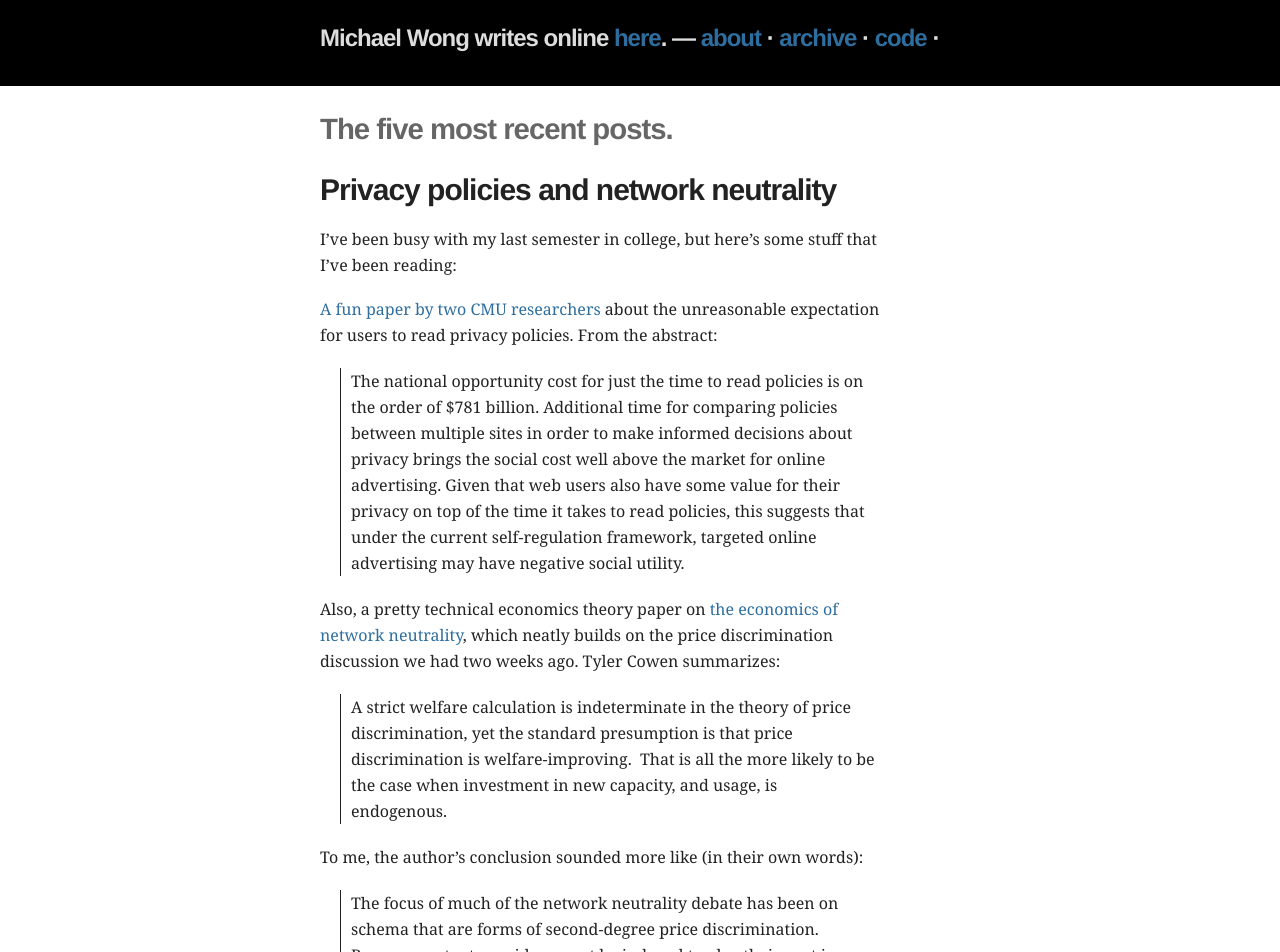
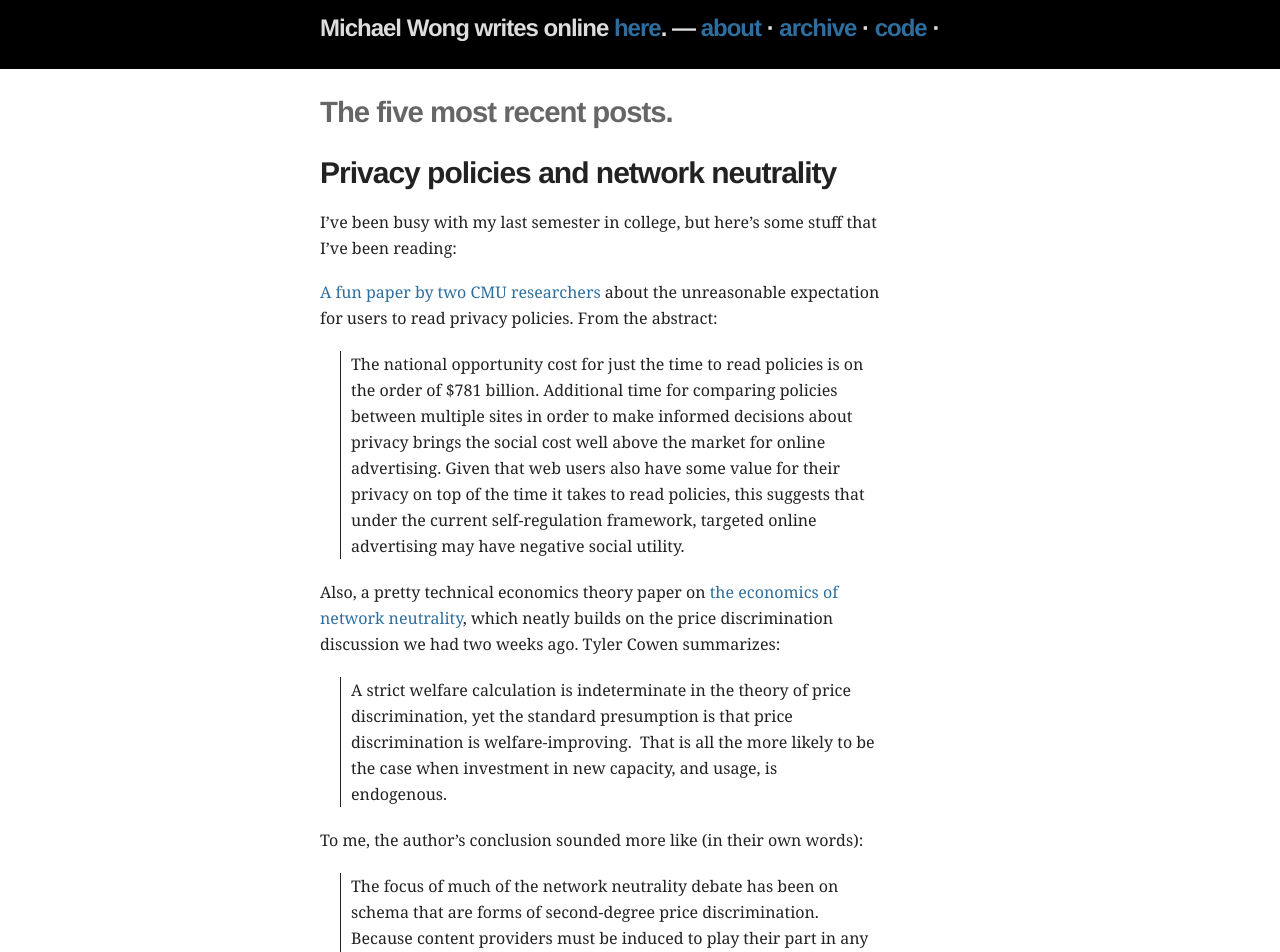
Before and after one commit to mbwong/mbwong.github.com, a Jekyll site: the page built from index.html, in a window 1280 px wide. Shown: the top 952 px of the page. Built offline with Jekyll 4.4.1, drawn with Linux system fonts in a browser that asks for light colours.

Commit message:
chagned banner

```diff
--- a/css/screen.css
+++ b/css/screen.css
@@ -77,7 +77,7 @@ ul { list-style-type: square; }
 header, footer, nav, article { display: block; }
 
 header {
-  padding: 20px 0px 12px 25%;
+  padding: 10px 0px 5px 25%;
   background-color: black;
 }
 
```
